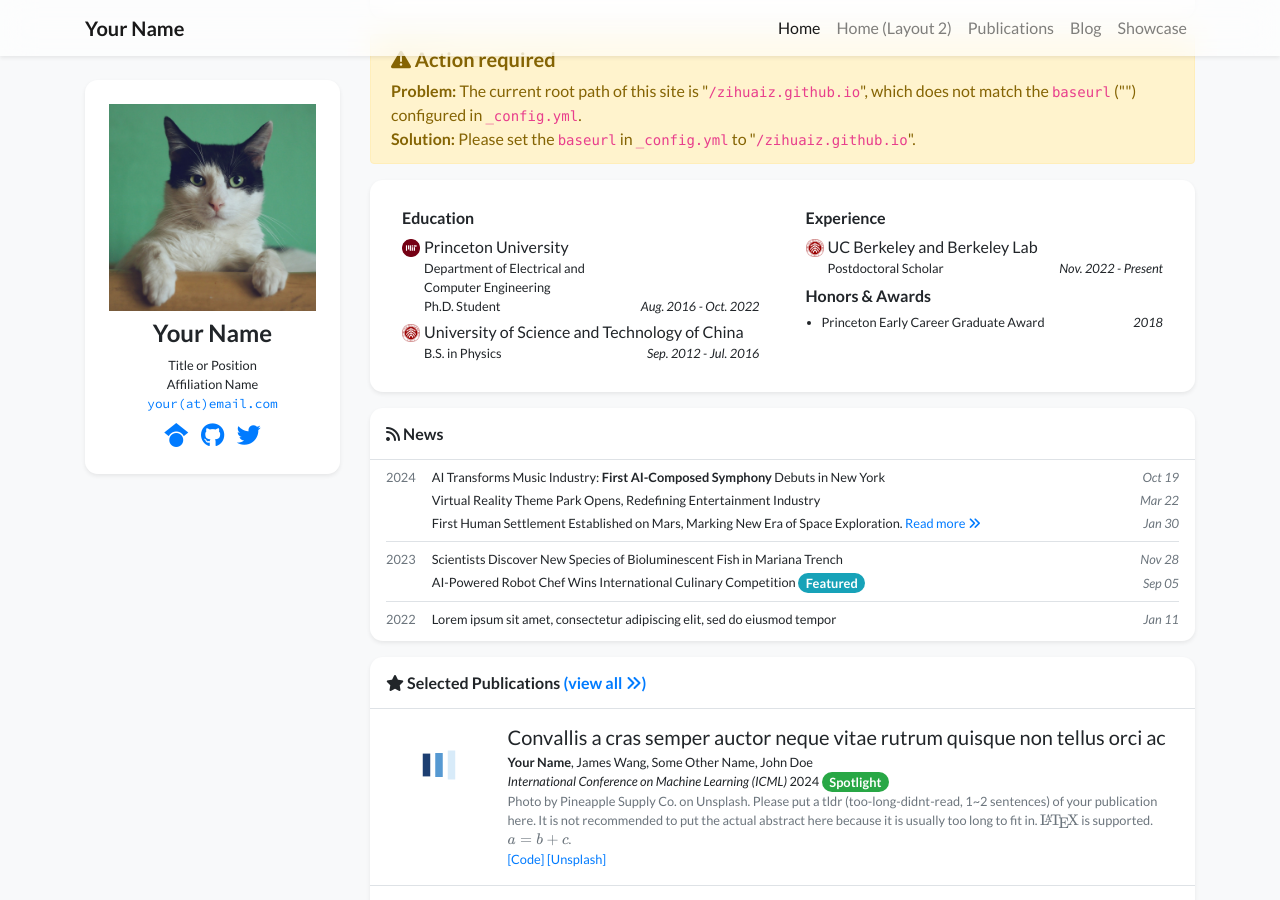
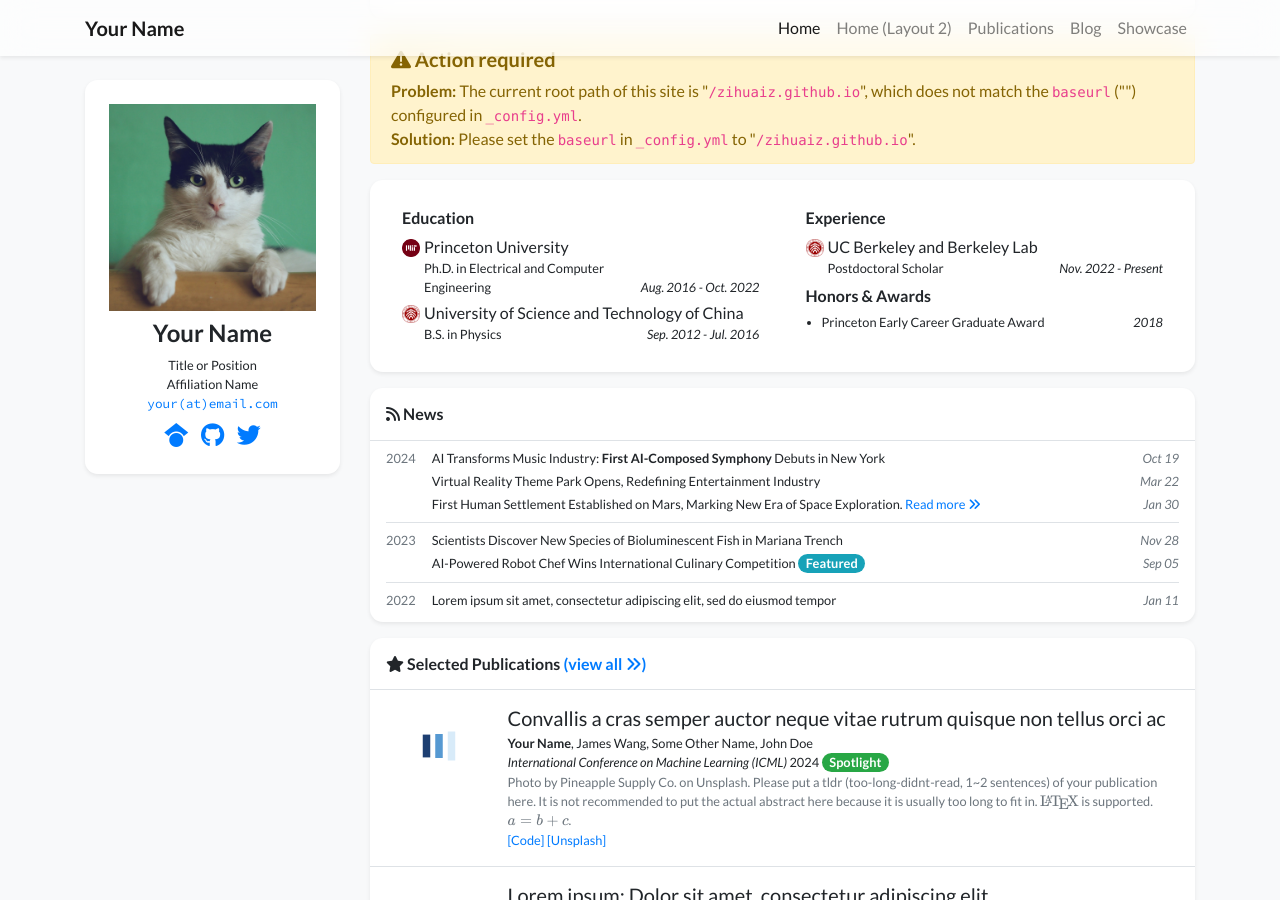
Before and after one commit to zihuaiz/zihuaiz.github.io, a Jekyll site: the page built from index.html, in a window 1280 px wide and 900 px high, scrolled down 352 px. Built offline with Jekyll 4.4.1, drawn with Linux system fonts in a browser that asks for light colours; nearby versions of some CDN libraries; a style sheet for code colours, icons or effects is not loaded.

Commit message:
Update profile.yml

```diff
--- a/_data/profile.yml
+++ b/_data/profile.yml
@@ -37,9 +37,7 @@ portrait_caption: >-
 education:
 - name: Princeton University
   logo: /assets/images/badges/MIT_Social_circle.png
-  position: >-
-    Department of Electrical and Computer Engineering <br/>
-    Ph.D. Student
+  position: Ph.D. in Electrical and Computer Engineering
   date: Aug. 2016 - Oct. 2022
 - name: University of Science and Technology of China
   logo: /assets/images/badges/PKU_red.png
```
